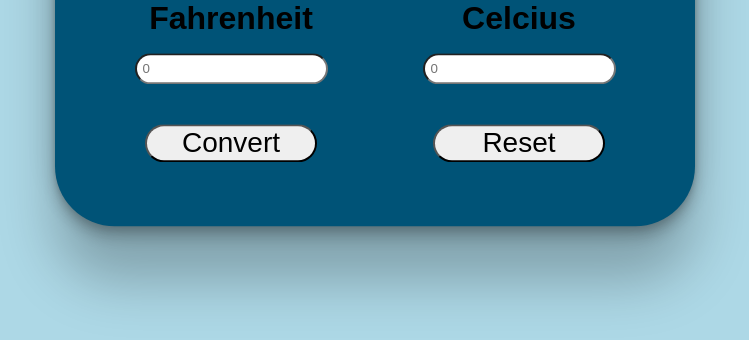
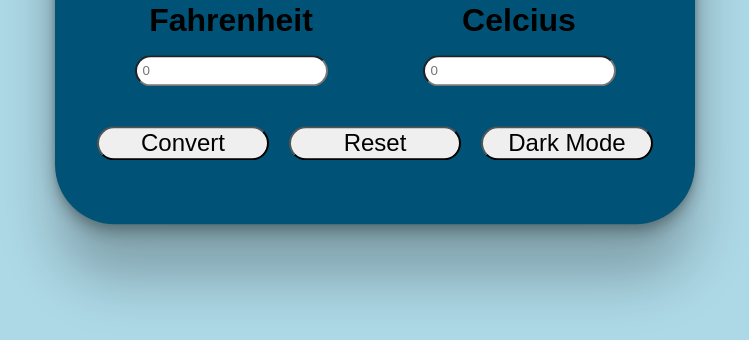
Before and after one commit to B-Mong/Temp-Converter, a plain HTML site: page index.html in a window 1280 px wide. Shown: the part 402-742 px from the top of the page, without its empty margins (265-1014 px from the left). Drawn offline with Linux system fonts and the light colour scheme.

Commit message:
Added a button for dark mode

```diff
--- a/index.html
+++ b/index.html
@@ -28,6 +28,7 @@
             <div class="button">
                 <button id="convert">Convert</button>
                 <button id="reset">Reset</button>
+                <button id="darkmode">Dark Mode</button>
             </div>
         </div>
     </main>
--- a/styles.css
+++ b/styles.css
@@ -66,6 +66,6 @@ button {
     text-align: center;
     margin: 0 auto;
     width: 30%;
-    font-size: 28px;
+    font-size: 24px;
     border-radius: 60px;
 }
```
